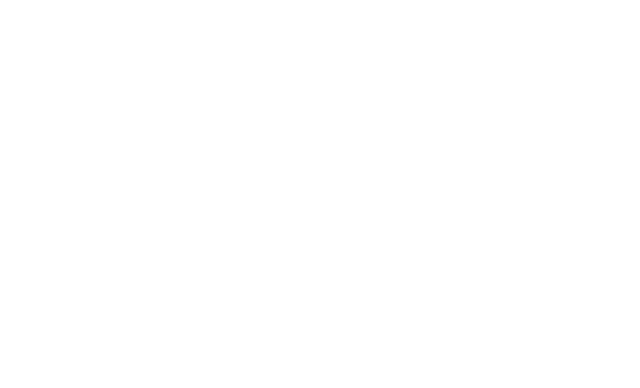
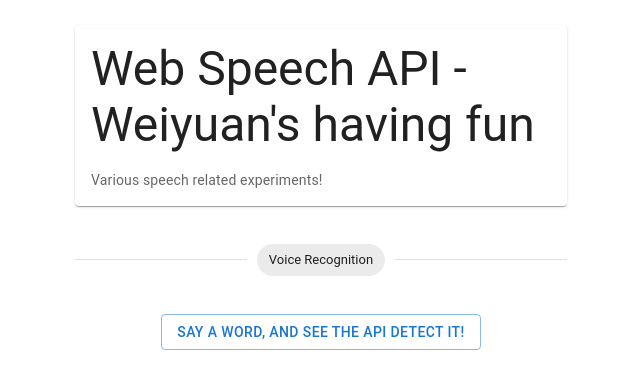
Before and after one commit to Weiyuan-Lane/web-speech-api, a Next.js app: page / in a window 1280 px wide. Shown: the top 388 px of the page, without its empty margins (319-959 px from the left). Built offline with nearby package versions, Linux system fonts and the light colour scheme.

Commit message:
[Feature] Added navigation logic

```diff
--- a/app/detect-sound/page.tsx
+++ b/app/detect-sound/page.tsx
@@ -14,6 +14,7 @@
   TextField
 } from '@mui/material';
 import MicIcon from '@mui/icons-material/Mic';
+import NorthWestIcon from '@mui/icons-material/NorthWest';
 import supportedBrowserImage from './supported-browsers-06-10-2024.png';
 
 export default function DetectSound() {
@@ -35,6 +36,7 @@
       <main>
         <Box sx={{
           mx: 'auto',
+          paddingTop: '25px',
           paddingLeft: '10px',
           paddingRight: '10px',
           width: '100%',
@@ -49,6 +51,10 @@
           }
         }}>
           <Grid container rowSpacing={1}>
+            <Grid size={12}>
+              <Button startIcon={<NorthWestIcon/>} href="/">Home</Button>
+            </Grid>
+
             <Grid size={12}>
               <Divider
                 style={{ paddingTop: '30px', paddingBottom: '30px' }}>
--- a/app/page.tsx
+++ b/app/page.tsx
@@ -1,8 +1,74 @@
+import {
+  Card,
+  CardActionArea,
+  CardContent,
+  Typography,
+  Button,
+  Grid2 as Grid,
+  Box,
+  Divider,
+  Chip,
+} from '@mui/material';
+import Link from 'next/link';
+
 export default function Home() {
   return (
-    <div className="container">
+    <div>
       <main>
+        <Box sx={{
+          mx: 'auto',
+          paddingTop: '25px',
+          paddingLeft: '10px',
+          paddingRight: '10px',
+          width: '100%',
+          '@media (min-width: 769px)' : {
+            width: '80%'
+          },
+          '@media (min-width: 1025px)' : {
+            width: '60%'
+          },
+          '@media (min-width: 1201px)' : {
+            width: '40%'
+          }
+        }}>
+          <Grid container rowSpacing={1}>
+
+            <Grid size={12}>
+              <Card>
+                <CardActionArea>
+                  <CardContent>
+                    <Typography gutterBottom variant="h3" component="div">
+                      Web Speech API - Weiyuan&apos;s having fun
+                    </Typography>
+                    <Typography variant="body2" sx={{ color: 'text.secondary' }}>
+                      Various speech related experiments!
+                    </Typography>
+                  </CardContent>
+                </CardActionArea>
+              </Card>
+            </Grid>
+
+            <Grid size={12}>
+              <Divider
+                style={{ paddingTop: '30px', paddingBottom: '30px' }}>
+                <Chip label="Voice Recognition" />
+              </Divider>
+            </Grid>
+
+            <Grid
+              size={12}
+              container
+              display="flex"
+              justifyContent="center"
+              alignItems="center"
+            >
+              <Button variant="outlined">
+                <Link href="/detect-sound">Say a word, and see the API detect it!</Link>
+              </Button>
+            </Grid>
+          </Grid>
+        </Box>
       </main>
     </div>
-  )
+  );
 }
```
Also changed, not shown: 179 other files (tests, documents, lock files or other folders).
